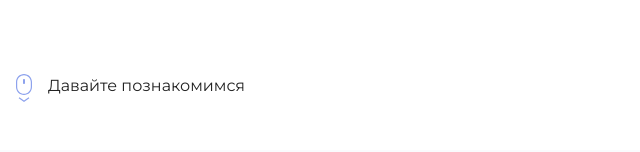
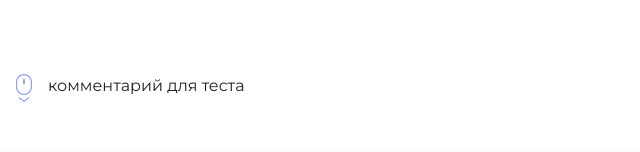
Before and after one commit to kolganato/githab-pages-example, a plain HTML site: page index.html in a window 1280 px wide. Shown: the part 650-802 px from the top of the page, 0-640 px from the left. Drawn offline with Linux system fonts and the light colour scheme.

Commit message:
Изменил subheading

```diff
--- a/index.html
+++ b/index.html
@@ -25,7 +25,7 @@
 
       <section class="intro">
         <div class="container">
-          <h2 class="subheading">Давайте познакомимся</h2>
+          <h2 class="subheading">комментарий для теста</h2>
           <figure class="user-image">
             <img src="files/user.jpg" width="928" height="536" alt="Фотография Неопознанного Енота">
           </figure>
```
